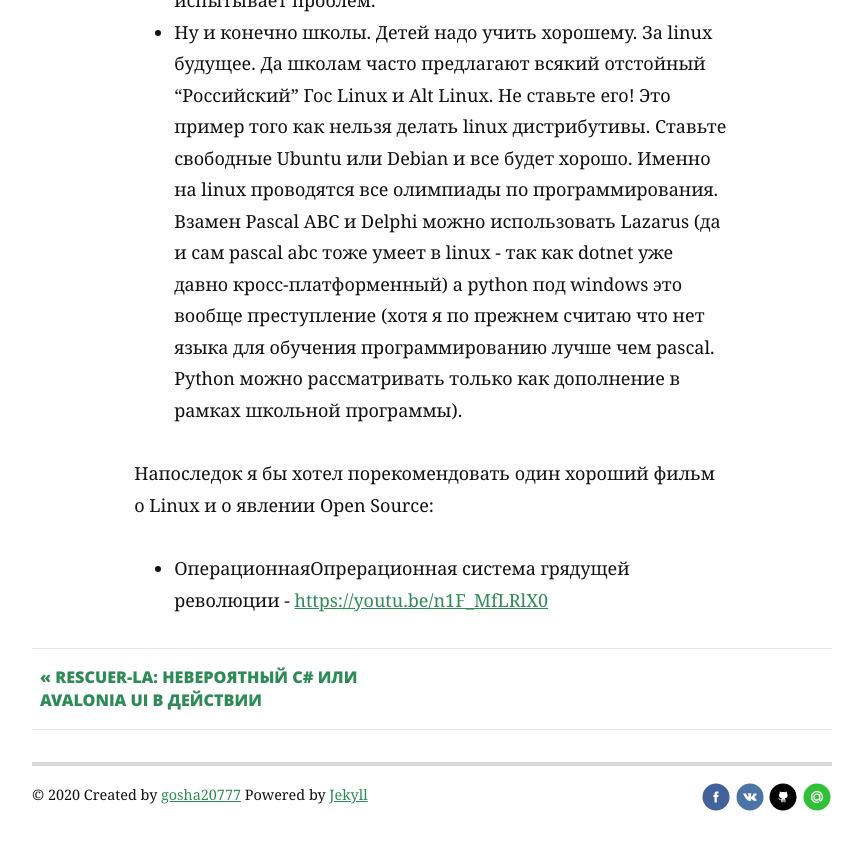
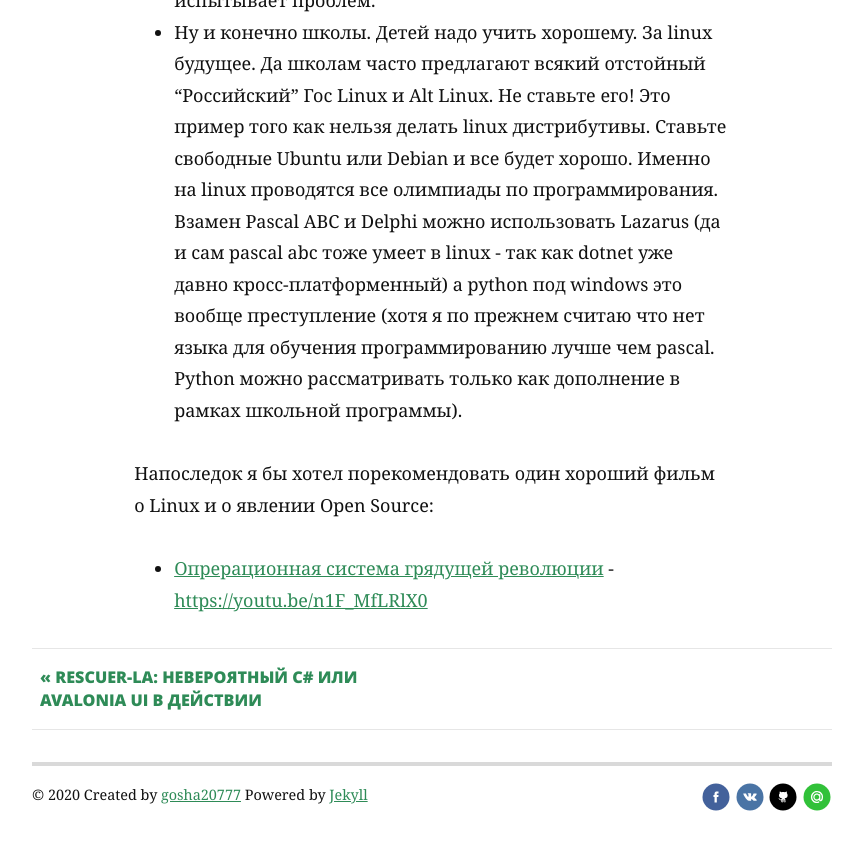
Before and after one commit to gosha20777/gosha20777.github.io, a Jekyll site: the page built from _posts/2019-05-24-my-linux-programs.markdown, in a window 1280 px wide and 900 px high, scrolled down 17332 px. Shown: the top 850 px of the window, without its empty margins (208-1071 px from the left). Built offline with Jekyll 4.4.1, drawn with Linux system fonts in a browser that asks for light colours; nearby versions of some CDN libraries; some web fonts are replaced.

Commit message:
fix post vidio link

```diff
--- a/_posts/2019-05-24-my-linux-programs.markdown
+++ b/_posts/2019-05-24-my-linux-programs.markdown
@@ -212,4 +212,4 @@ Linux в 2020 году это прекрасная, стабильная и от
 
 Напоследок я бы хотел порекомендовать один хороший фильм о Linux и о явлении Open Source:
 
-- ОперационнаяОпрерационная система грядущей революции - [https://youtu.be/n1F_MfLRlX0](https://youtu.be/n1F_MfLRlX0)
+- [Опрерационная система грядущей революции](https://youtu.be/n1F_MfLRlX0) - [https://youtu.be/n1F_MfLRlX0](https://youtu.be/n1F_MfLRlX0)
```
